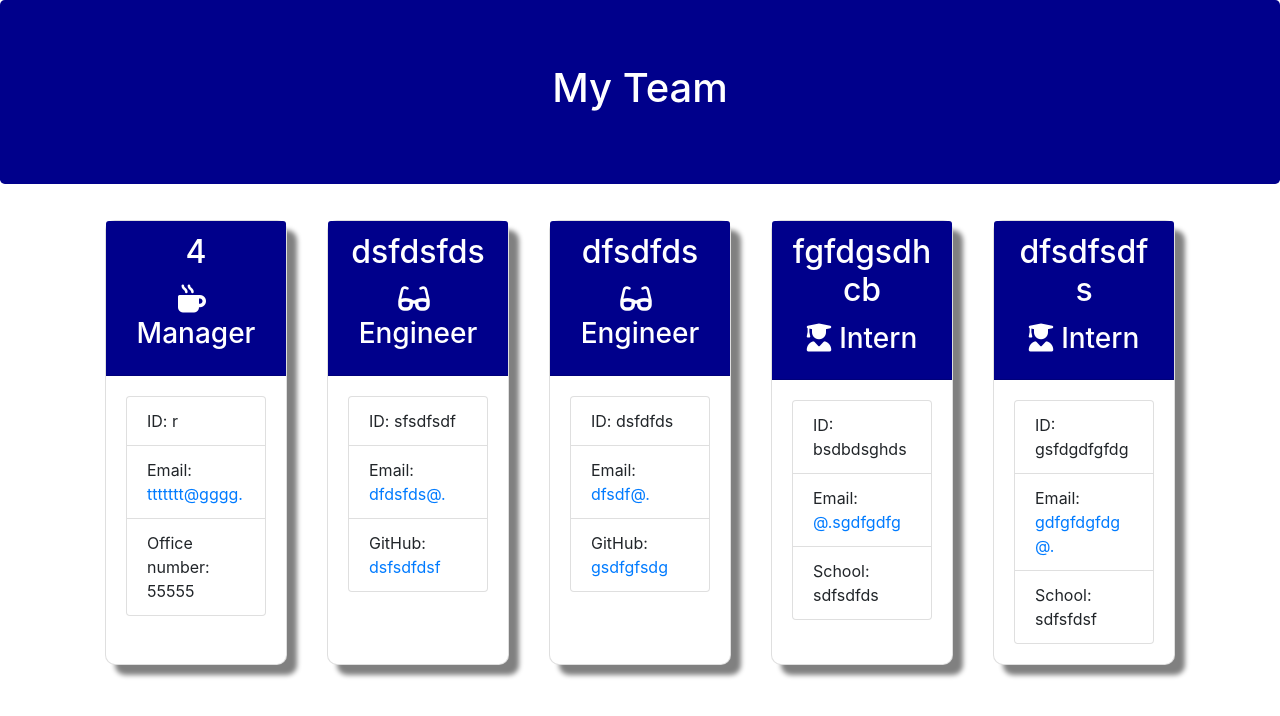
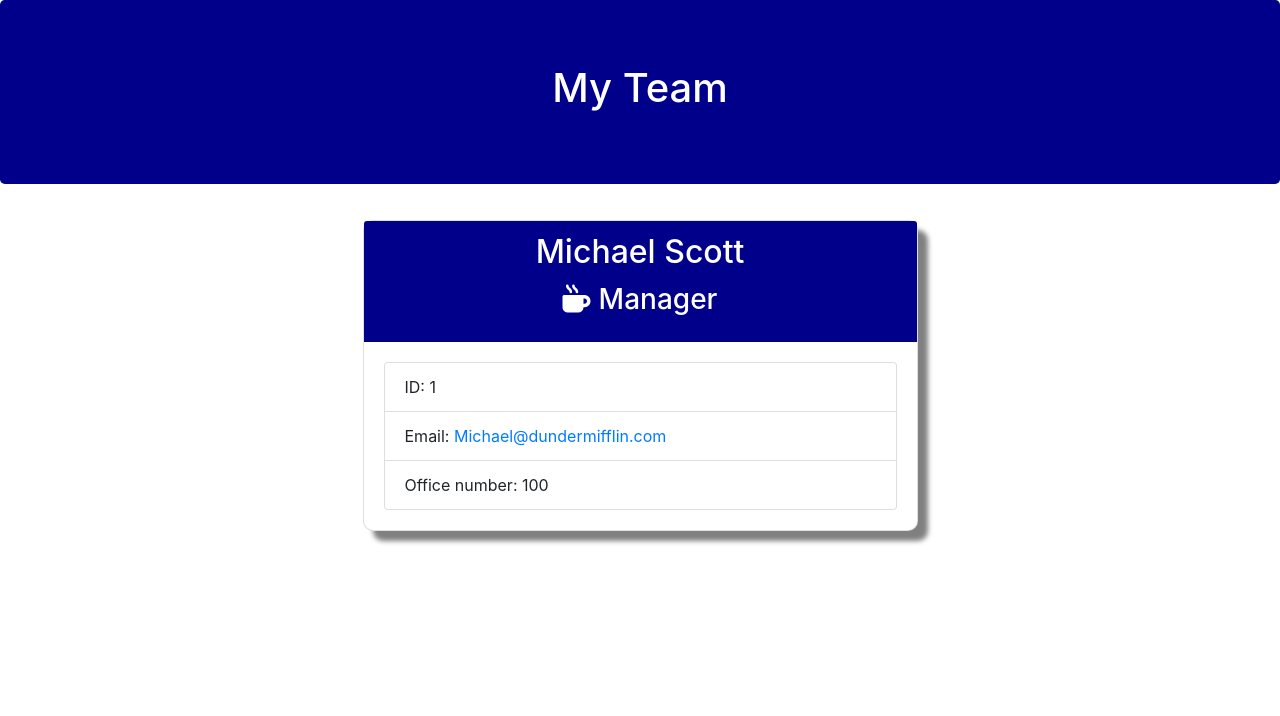
Before and after one commit to abtobey/templateEngine, a website: page output/team.html in a window 1280 px wide. Drawn offline with nearby package versions, Linux system fonts and the light colour scheme.

```diff
--- a/output/team.html
+++ b/output/team.html
@@ -25,66 +25,14 @@
             <div class="team-area col-12 d-flex justify-content-center">
                 <div class="card employee-card">
     <div class="card-header">
-        <h2 class="card-title">4</h2>
+        <h2 class="card-title">Michael Scott</h2>
         <h3 class="card-title"><i class="fas fa-mug-hot mr-2"></i>Manager</h3>
     </div>
     <div class="card-body">
         <ul class="list-group">
-            <li class="list-group-item">ID: r</li>
-            <li class="list-group-item">Email: <a href="mailto:ttttttt@gggg.">ttttttt@gggg.</a></li>
-            <li class="list-group-item">Office number: 55555</li>
-        </ul>
-    </div>
-</div>
-<div class="card employee-card">
-    <div class="card-header">
-        <h2 class="card-title">dsfdsfds</h2>
-        <h3 class="card-title"><i class="fas fa-glasses mr-2"></i>Engineer</h3>
-    </div>
-    <div class="card-body">
-        <ul class="list-group">
-            <li class="list-group-item">ID: sfsdfsdf</li>
-            <li class="list-group-item">Email: <a href="mailto:dfdsfds@.">dfdsfds@.</a></li>
-            <li class="list-group-item">GitHub: <a href="https://github.com/dsfsdfdsf" target="_blank" rel="noopener noreferrer">dsfsdfdsf</a></li>
-        </ul>
-    </div>
-</div>
-<div class="card employee-card">
-    <div class="card-header">
-        <h2 class="card-title">dfsdfds</h2>
-        <h3 class="card-title"><i class="fas fa-glasses mr-2"></i>Engineer</h3>
-    </div>
-    <div class="card-body">
-        <ul class="list-group">
-            <li class="list-group-item">ID: dsfdfds</li>
-            <li class="list-group-item">Email: <a href="mailto:dfsdf@.">dfsdf@.</a></li>
-            <li class="list-group-item">GitHub: <a href="https://github.com/gsdfgfsdg" target="_blank" rel="noopener noreferrer">gsdfgfsdg</a></li>
-        </ul>
-    </div>
-</div>
-<div class="card employee-card">
-    <div class="card-header">
-        <h2 class="card-title">fgfdgsdhcb</h2>
-        <h3 class="card-title"><i class="fas fa-user-graduate mr-2"></i>Intern</h3>
-    </div>
-    <div class="card-body">
-        <ul class="list-group">
-            <li class="list-group-item">ID: bsdbdsghds</li>
-            <li class="list-group-item">Email: <a href="mailto:@.sgdfgdfg">@.sgdfgdfg</a></li>
-            <li class="list-group-item">School: sdfsdfds</li>
-        </ul>
-    </div>
-</div>
-<div class="card employee-card">
-    <div class="card-header">
-        <h2 class="card-title">dfsdfsdfs</h2>
-        <h3 class="card-title"><i class="fas fa-user-graduate mr-2"></i>Intern</h3>
-    </div>
-    <div class="card-body">
-        <ul class="list-group">
-            <li class="list-group-item">ID: gsfdgdfgfdg</li>
-            <li class="list-group-item">Email: <a href="mailto:gdfgfdgfdg@.">gdfgfdgfdg@.</a></li>
-            <li class="list-group-item">School: sdfsfdsf</li>
+            <li class="list-group-item">ID: 1</li>
+            <li class="list-group-item">Email: <a href="mailto:Michael@dundermifflin.com">Michael@dundermifflin.com</a></li>
+            <li class="list-group-item">Office number: 100</li>
         </ul>
     </div>
 </div>
```
Also changed, not shown: README.md.
